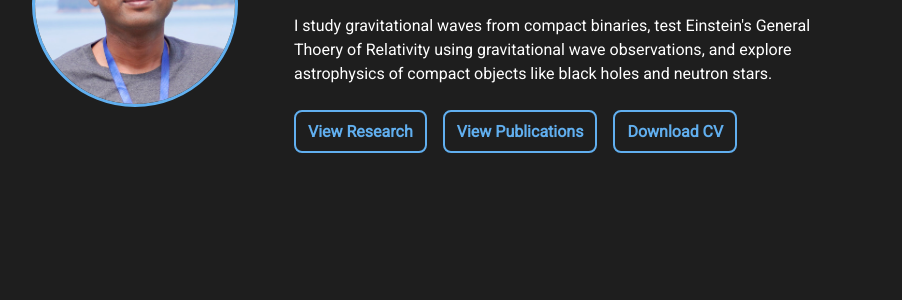
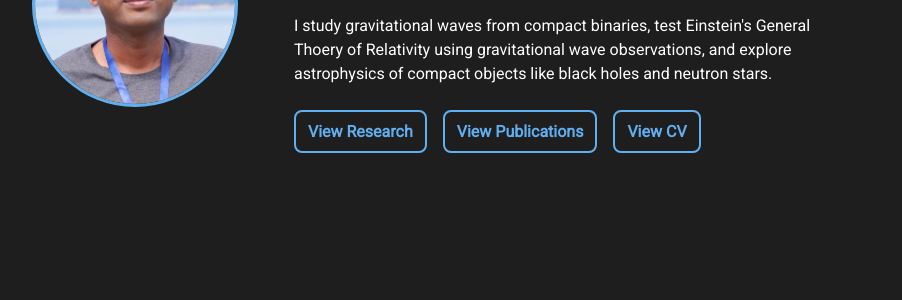
Before and after one commit to md-arif-shaikh/md-arif-shaikh.github.io, a Jekyll site: the page built from index.html, in a window 1280 px wide. Shown: the part 185-485 px from the top of the page, without its empty margins (188-1090 px from the left). Built offline with Jekyll 4.4.1, drawn with Linux system fonts in a browser that asks for light colours; a style sheet for code colours, icons or effects is not loaded.

Commit message:
use Google Docs viewer to open CV PDF in browser instead of downloading
Co-Authored-By: Claude Sonnet 4.6 <noreply@anthropic.com>

```diff
--- a/_includes/hero.html
+++ b/_includes/hero.html
@@ -25,7 +25,7 @@
 	  <div class="hero-cta">
             <a href="/research/" class="btn btn-outline">View Research</a>
 	    <a href="/publications/" class="btn btn-outline">View Publications</a>
-            <a href="https://raw.githubusercontent.com/md-arif-shaikh/md-arif-shaikh.github.io/cv-pdf/_data/arif/cv_arif.pdf" class="btn btn-outline">Download CV</a>
+            <a href="https://docs.google.com/viewer?url=https://raw.githubusercontent.com/md-arif-shaikh/md-arif-shaikh.github.io/cv-pdf/_data/arif/cv_arif.pdf&embedded=true" class="btn btn-outline" target="_blank" rel="noopener noreferrer">View CV</a>
 	  </div>
 	</div>
       </div>
```
Also changed, not shown: 02_cv.md (+1 -1 lines).
